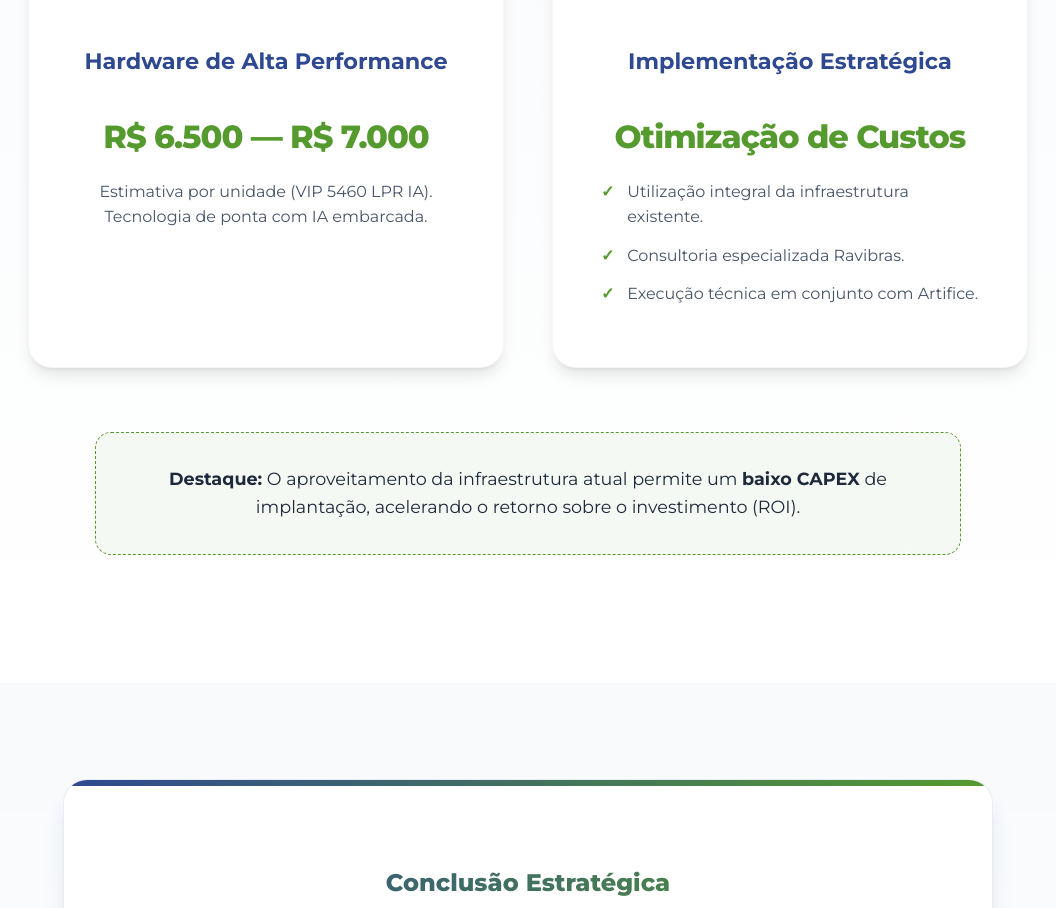
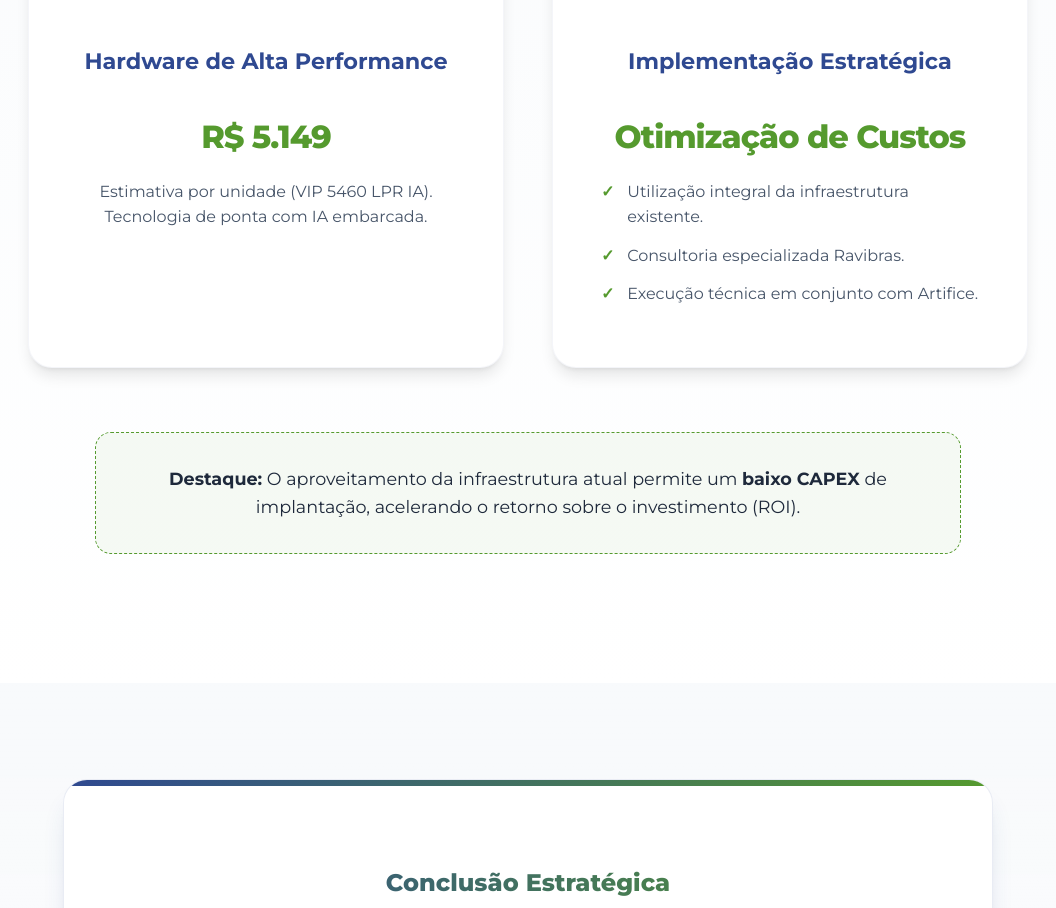
Before and after one commit to brainfluxai/ravibras-lpr-presentation-v2, a website built with Vite: page index.html in a window 1280 px wide. Shown: the part 8315-9223 px from the top of the page, without its empty margins (112-1168 px from the left). Built offline with nearby package versions, Linux system fonts and the light colour scheme.

Commit message:
Update camera price to R$ 5.149

```diff
--- a/index.html
+++ b/index.html
@@ -328,7 +328,7 @@
                         <div class="invest-icon">💰</div>
                         <div class="invest-details">
                             <h3>Hardware de Alta Performance</h3>
-                            <p class="invest-value">R$ 6.500 — R$ 7.000</p>
+                            <p class="invest-value">R$ 5.149</p>
                             <p class="invest-info">Estimativa por unidade (VIP 5460 LPR IA). Tecnologia de ponta com IA
                                 embarcada.</p>
                         </div>
```
